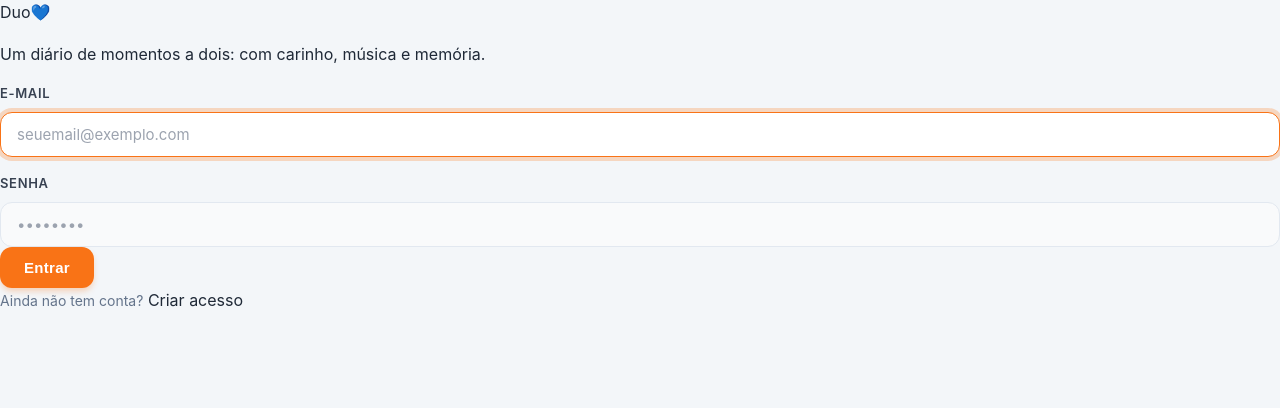
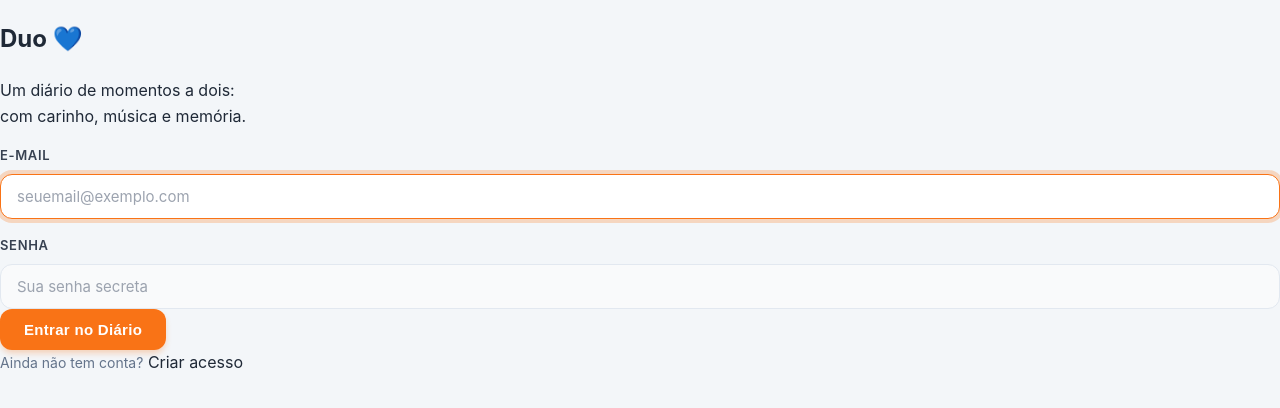
Before and after one commit to sabrinaandraderocha-cmyk/duo, a FastAPI app: page /login in a window 1280 px wide. Shown: the top 408 px of the page. Run offline with FastAPI, Linux system fonts and the light colour scheme.

Commit message:
Update login.html

```diff
--- a/app/templates/login.html
+++ b/app/templates/login.html
@@ -4,7 +4,6 @@
   <meta charset="utf-8">
   <meta name="viewport" content="width=device-width, initial-scale=1">
   <title>Duo • Entrar</title>
-
   <link rel="stylesheet" href="/static/css/style.css">
 </head>
 <body class="auth-body">
@@ -12,23 +11,19 @@
   <main class="auth-wrap">
     <section class="auth-card">
 
-      <!-- Cabeçalho -->
       <div class="auth-head">
-        <div class="auth-logo">Duo💙</div>
-
+        <h1 class="auth-logo">Duo 💙</h1>
         <p class="auth-subtitle">
-          Um diário de momentos a dois: com carinho, música e memória.
+          Um diário de momentos a dois:<br>com carinho, música e memória.
         </p>
       </div>
 
-      <!-- Erro -->
       {% if error %}
         <div class="auth-alert">
-          {{ error }}
+          ⚠️ {{ error }}
         </div>
       {% endif %}
 
-      <!-- Formulário -->
       <form method="post" action="/login" class="auth-form">
 
         <div class="auth-field">
@@ -40,29 +35,32 @@
             placeholder="seuemail@exemplo.com"
             required
             autofocus
+            autocomplete="email"
           >
         </div>
 
         <div class="auth-field">
-          <label for="password">Senha</label>
+          <div class="field-head">
+            <label for="password">Senha</label>
+          </div>
           <input
             id="password"
             name="password"
             type="password"
-            placeholder="••••••••"
+            placeholder="Sua senha secreta"
             required
+            autocomplete="current-password"
           >
         </div>
 
         <button class="btn primary auth-btn" type="submit">
-          Entrar
+          Entrar no Diário
         </button>
       </form>
 
-      <!-- Rodapé -->
       <div class="auth-footer">
         <span class="muted">Ainda não tem conta?</span>
-        <a class="auth-link" href="/signup">Criar acesso</a>
+        <a class="link-highlight" href="/signup">Criar acesso</a>
       </div>
 
     </section>
```
